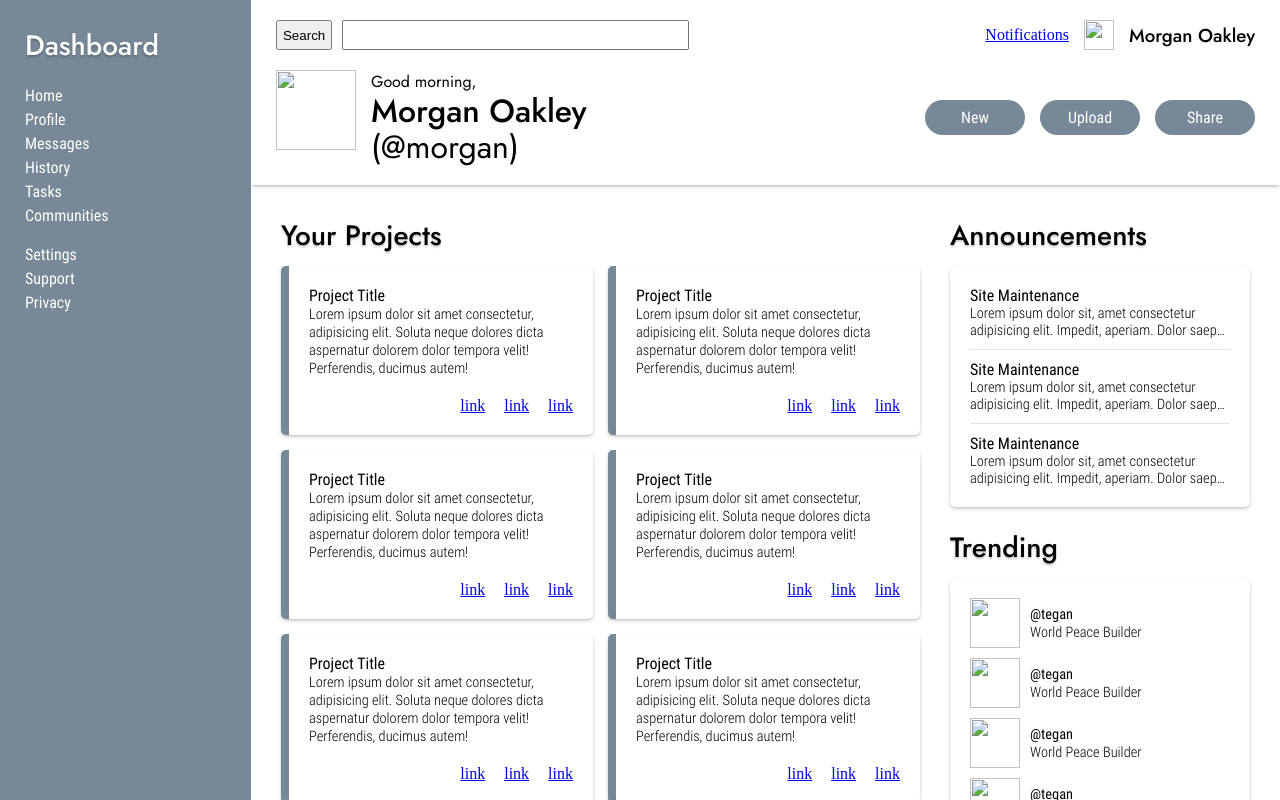
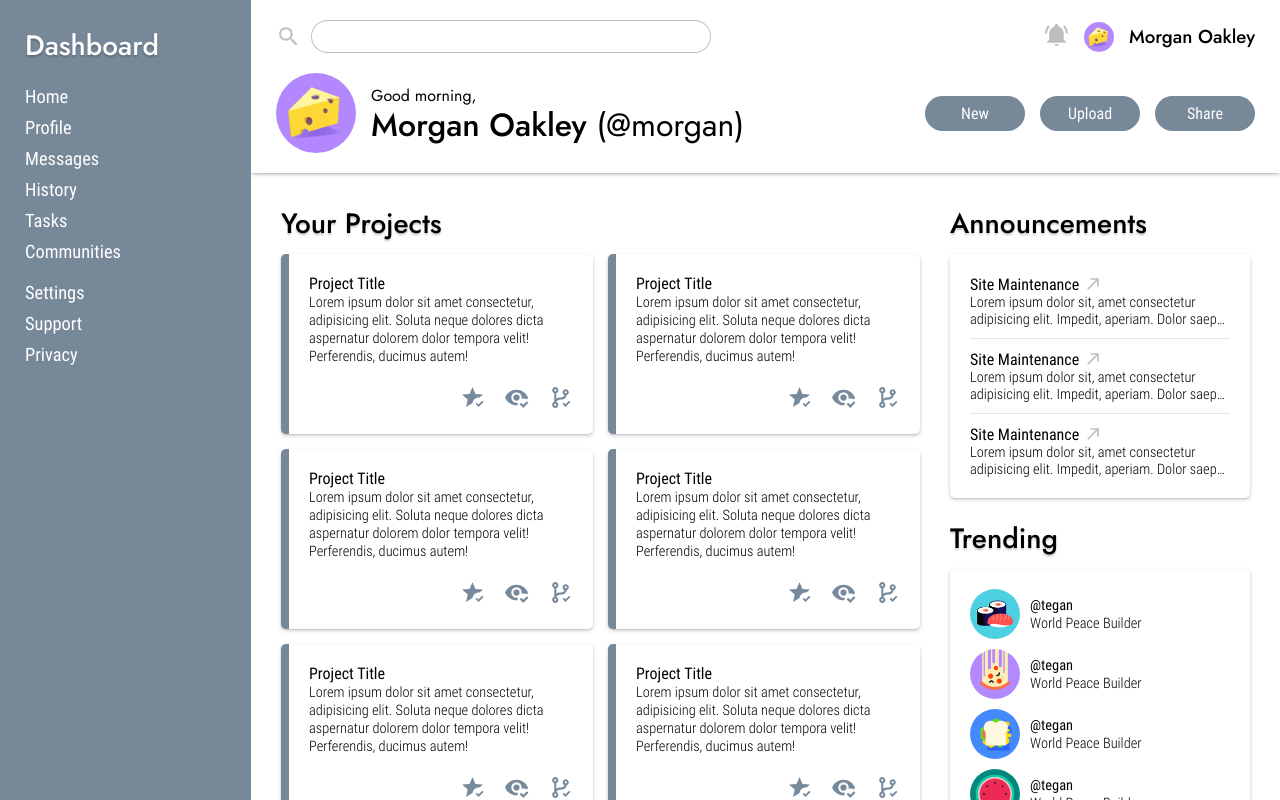
Before and after one commit to endulum/odin-dashboard, a plain HTML site: page index.html in a window 1280 px wide. Drawn offline with Linux system fonts and the light colour scheme.

Commit message:
implemented assets

```diff
--- a/index.html
+++ b/index.html
@@ -29,12 +29,13 @@
     <main>
         <header class="shadowed">
             <div class="search">
-                <button class="search-button">Search</button>
+                <!-- <button class="search-button">Search</button> -->
+                <img src="./assets/svg/magnify.svg" class="search-svg" alt="">
                 <input type="text" class="search-field">
             </div>
 
             <div class="greeting">
-                <img src="" alt="" class="your-pfp">
+                <img src="./assets/avatar/41.png" alt="" class="pfp your-pfp">
                 <div class="greeting-text">
                     <h4 class="greet little-greet">Good morning,</p>
                     <h1 class="greet big-greet">Morgan Oakley <span class="little-greet">(@morgan)</span></h1>
@@ -42,8 +43,8 @@
             </div>
 
             <div class="top-corner">
-                <a href="#">Notifications</a>
-                <img src="" alt="" class="your-pfp-mini">
+                <a href="#"><img src="./assets/svg/bell-ring.svg" class="notif-bell" alt=""></a>
+                <img src="./assets/avatar/41.png" alt="" class="pfp your-pfp-mini">
                 <h3>Morgan Oakley</h3>
             </div>
 
@@ -64,17 +65,17 @@
                 <h2>Announcements</h2>
                 <div class="card sidebar-card announcements">
                     <div class="announcement">
-                        <p><b>Site Maintenance</b></p>
+                        <p><b>Site Maintenance</b> <a href="#"><img src="./assets/svg/arrow-top-right.svg" class="svg ann-svg" alt=""></a></p>
                         <small>Lorem ipsum dolor sit, amet consectetur adipisicing elit. Impedit, aperiam. Dolor saepe
                             ad eos provident.</small>
                     </div>
                     <div class="announcement">
-                        <p><b>Site Maintenance</b></p>
+                        <p><b>Site Maintenance</b> <a href="#"><img src="./assets/svg/arrow-top-right.svg" class="svg ann-svg" alt=""></a></p>
                         <small>Lorem ipsum dolor sit, amet consectetur adipisicing elit. Impedit, aperiam. Dolor saepe
                             ad eos provident.</small>
                     </div>
                     <div class="announcement">
-                        <p><b>Site Maintenance</b></p>
+                        <p><b>Site Maintenance</b> <a href="#"><img src="./assets/svg/arrow-top-right.svg" class="svg ann-svg" alt=""></a></p>
                         <small>Lorem ipsum dolor sit, amet consectetur adipisicing elit. Impedit, aperiam. Dolor saepe
                             ad eos provident.</small>
                     </div>
@@ -84,22 +85,22 @@
             <div class="sidebar">
                 <h2>Trending</h2>
                 <div class="card sidebar-card trends">
-                    <img src="" alt="" class="trend-pfp">
+                    <img src="./assets/avatar/45.png" alt="" class="pfp trend-pfp">
                     <div class="trend-details">
                         <small><b>@tegan</b></small><br />
                         <small>World Peace Builder</small>
                     </div>
-                    <img src="" alt="" class="trend-pfp">
+                    <img src="./assets/avatar/54.png" alt="" class="pfp trend-pfp">
                     <div class="trend-details">
                         <small><b>@tegan</b></small><br />
                         <small>World Peace Builder</small>
                     </div>
-                    <img src="" alt="" class="trend-pfp">
+                    <img src="./assets/avatar/55.png" alt="" class="pfp trend-pfp">
                     <div class="trend-details">
                         <small><b>@tegan</b></small><br />
                         <small>World Peace Builder</small>
                     </div>
-                    <img src="" alt="" class="trend-pfp">
+                    <img src="./assets/avatar/52.png" alt="" class="pfp trend-pfp">
                     <div class="trend-details">
                         <small><b>@tegan</b></small><br />
                         <small>World Peace Builder</small>
@@ -120,9 +121,9 @@
                     <small>Lorem ipsum dolor sit amet consectetur, adipisicing elit. Soluta neque dolores dicta aspernatur dolorem dolor tempora velit! Perferendis, ducimus autem!</small>
                 </div>
                 <div class="project-icons">
-                    <a class="project-icon" href="#">link</a>
-                    <a class="project-icon" href="#">link</a>
-                    <a class="project-icon" href="#">link</a>
+                    <a class="project-icon" href="#"><img src="./assets/svg/star-check.svg" class="svg project-svg"></a>
+                    <a class="project-icon" href="#"><img src="./assets/svg/eye-check.svg" class="svg project-svg"></a>
+                    <a class="project-icon" href="#"><img src="./assets/svg/source-branch-check.svg" class="svg project-svg"></a>
                 </div>
             `;
             document.querySelector('.grid').appendChild(div);
--- a/style.css
+++ b/style.css
@@ -46,14 +46,22 @@ aside h2 { color: white; }
 .dash-links {
     margin-top: 20px;
     display: grid;
-    gap: 5px;
+    gap: 10px;
 }
 
 .dash-link {
     font-family: 'Roboto', Arial, Helvetica, sans-serif;
     font-weight: normal;
+    font-size: 1.15rem;
     text-decoration: none;
     color: white;
+    transition: padding-left 0.5s ease, border-left 0.5s ease;
+    border-left: 0px solid rgba(255,255,255,0);
+}
+
+.dash-link:hover {
+    border-left: 10px solid white;
+    padding-left: 5px;
 }
 
 main {
@@ -82,9 +90,10 @@ header {
 }
 
 .search {
-    grid-column: 1 / 3;
+    grid-column: 1 / 4;
     display: flex;
     flex-direction: row;
+    align-items: center;
     gap: 10px;
 }
 
@@ -94,11 +103,19 @@ header {
 
 .search-field {
     width: 100%;
-    padding: 0 5px;
+    max-width: 400px;
+    padding: 8px 16px;
+    appearance: none;
+    border: 1px solid rgba(0,0,0,0.25);
+    border-radius: 30px;
+}
+
+.search-field:focus-visible ~ .search-button  {
+    opacity: 1;
 }
 
 .greeting {
-    grid-column: 1 / 3;
+    grid-column: 1 / 4;
     grid-row: 2 / 3;
     display: grid;
     grid-template-columns: 80px 1fr;
@@ -164,6 +181,10 @@ header {
     width: 100px;
     text-align: center;
     border-radius: 20px;
+}
+
+.pill:hover {
+    text-decoration: underline;
 }
 
 h3 {
@@ -273,3 +294,32 @@ p b, span b, small b {
 .project-icon + .project-icon {
     margin-left: 15px;
 }
+
+.pfp {
+    border-radius: 100%;
+}
+
+.project-svg {
+    max-width: 25px;
+    filter: invert(57%) sepia(25%) saturate(272%) hue-rotate(169deg) brightness(88%);
+}
+
+.project-svg:hover {
+    filter: none;
+}
+
+.ann-svg {
+    max-width: 20px;
+    margin-bottom: -4px;
+    opacity: 0.25;
+}
+
+.notif-bell {
+    width: 25px;
+    opacity: 0.25;
+}
+
+.search-svg {
+    width: 25px;
+    opacity: 0.25;
+}
```
